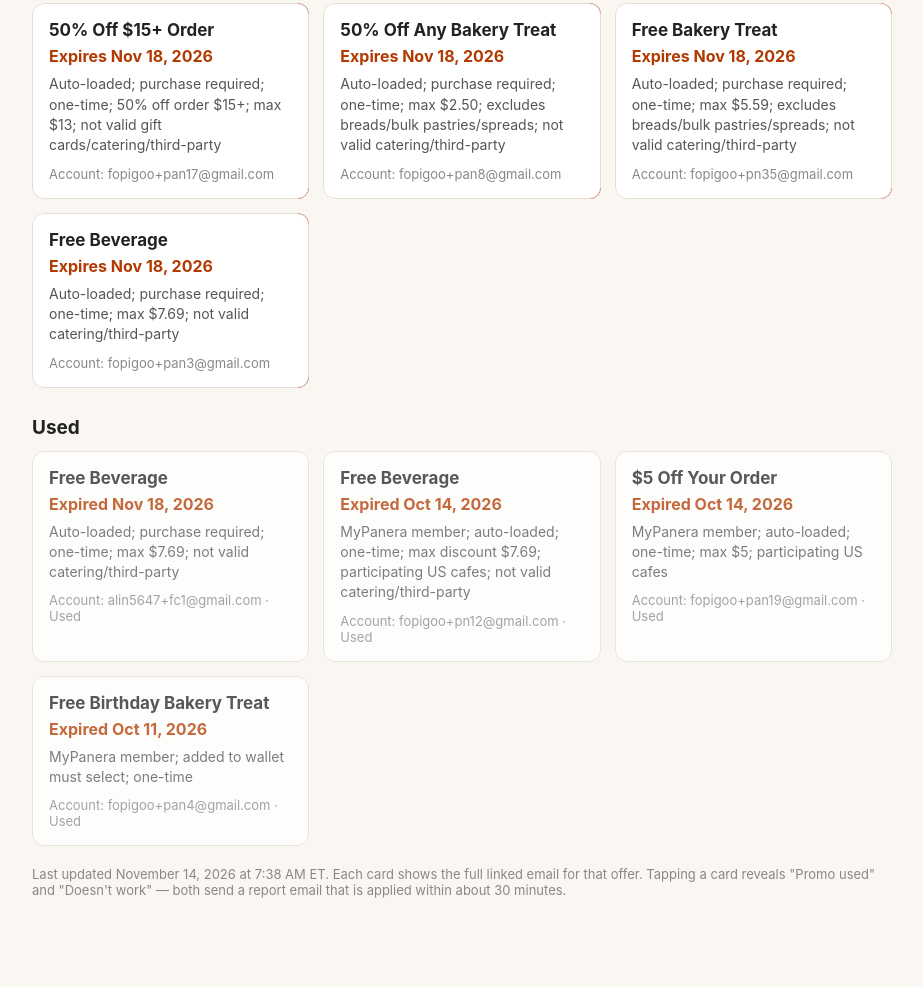
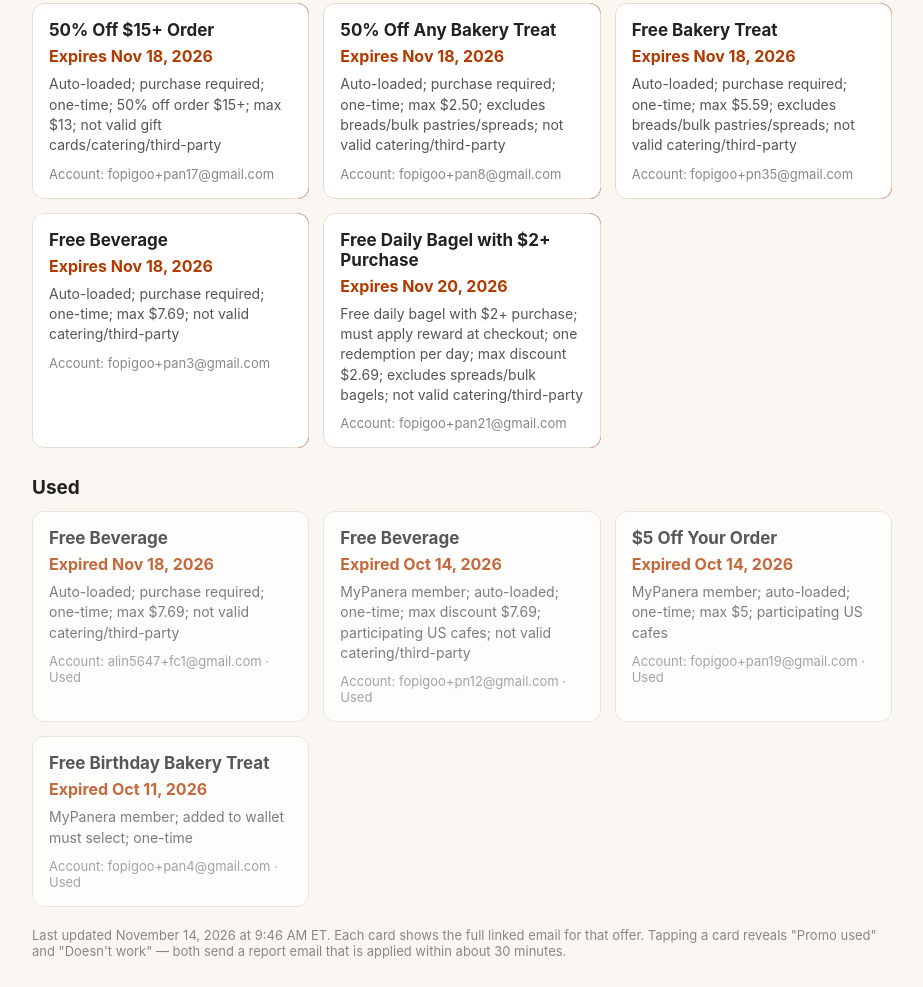
Before and after one commit to alin5647/panera-promos, a plain HTML site: page index.html in a window 1280 px wide. Shown: the part 886-1873 px from the top of the page, without its empty margins (178-1101 px from the left). Before the commit the page ends 1812 px from the top, so only its background shows below. Drawn offline with Linux system fonts and the light colour scheme.

Commit message:
Update promos

```diff
--- a/index.html
+++ b/index.html
@@ -40,7 +40,7 @@
   <p>Current offers, updated daily. Promos are one-time and tied to a MyPanera account.</p>
 </header>
 <main>
-<p class="count">13 active promos</p>
+<p class="count">14 active promos</p>
 <p class="hint">Tap a card to mark it used or report it as not working.</p>
 <div class="grid" id="active-grid">
 <div class="swipe" data-source="1a1cb452ca0c2ef8" data-email="fopigoo+cs1@gmail.com" data-promo="$2 Off Any Market Bowl">
@@ -199,6 +199,18 @@
     <p class="account">Account: fopigoo+pan3@gmail.com</p>
   </article>
 </div>
+<div class="swipe" data-source="1a1d5f82cb14010b" data-email="fopigoo+pan21@gmail.com" data-promo="Free Daily Bagel with $2+ Purchase">
+  <div class="actions">
+    <button class="btn-used" type="button">Promo used</button>
+    <button class="btn-broken" type="button">Doesn't work</button>
+  </div>
+  <article class="card">
+    <h2>Free Daily Bagel with $2+ Purchase</h2>
+    <p class="expires">Expires Nov 20, 2026</p>
+    <p class="fine">Free daily bagel with $2+ purchase; must apply reward at checkout; one redemption per day; max discount $2.69; excludes spreads/bulk bagels; not valid catering/third-party</p>
+    <p class="account">Account: fopigoo+pan21@gmail.com</p>
+  </article>
+</div>
 </div><h2 class="section-title">Used</h2>
 <div class="grid used">
 <article class="card record">
@@ -228,7 +240,7 @@
 </div>
 
 </main>
-<footer>Last updated November 14, 2026 at 7:38 AM ET. Each card shows the full linked email for that offer. Tapping a card reveals "Promo used" and "Doesn't work" — both send a report email that is applied within about 30 minutes.</footer>
+<footer>Last updated November 14, 2026 at 9:46 AM ET. Each card shows the full linked email for that offer. Tapping a card reveals "Promo used" and "Doesn't work" — both send a report email that is applied within about 30 minutes.</footer>
 <script>
 (function () {
   var EMAIL = "alin5647@gmail.com";
```
